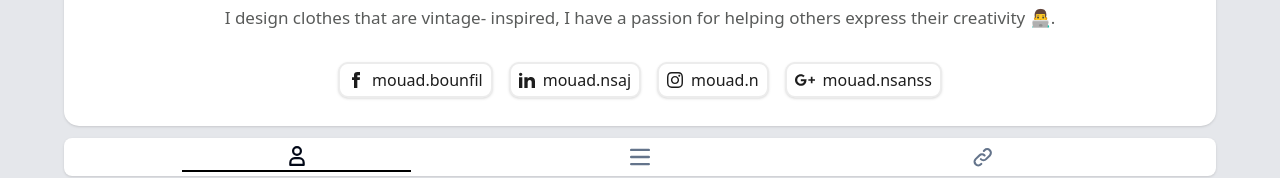
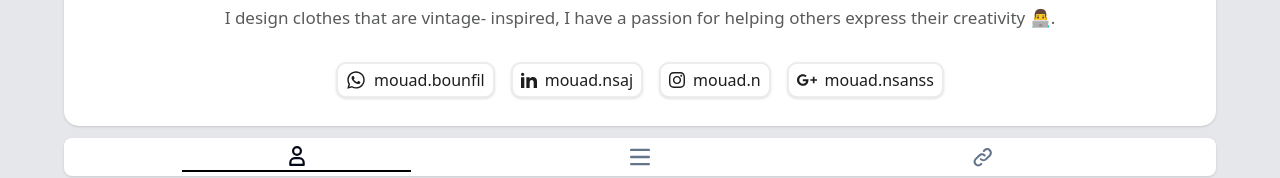
Before and after one commit to mouadlafactory/SwrQrCodeNextJs, a Next.js app: page /profile-v2/1 in a window 1280 px wide. Shown: the part 261-439 px from the top of the page. Built offline with nearby package versions, Linux system fonts and the light colour scheme; no server answers.

Commit message:
link browsers

```diff
--- a/pages/profile-v2/[user].tsx
+++ b/pages/profile-v2/[user].tsx
@@ -6,6 +6,7 @@ import { FaPlus } from "react-icons/fa";
 import { Tabs, TabsContent, TabsList, TabsTrigger } from "@/components/ui/tabs";
 import vcf from "vcf";
 import { RWebShare } from "react-web-share";
+import { FaWhatsapp } from "react-icons/fa";
 
 const ProfilePage: React.FC = () => {
   const router = useRouter();
@@ -95,6 +96,12 @@ const ProfilePage: React.FC = () => {
     window.open(whatsappLink, "_blank");
   };
 
+  const sendMessageWa = () => {
+    const encodedMessage = encodeURIComponent("Hi 👋");
+    const whatsappLink = `https://wa.me/${data?.phone}?text=${encodedMessage}`;
+
+    window.open(whatsappLink, "_blank");
+  };
   if (error) {
     if (error?.response?.status === 300) {
       return (
@@ -190,15 +197,8 @@ const ProfilePage: React.FC = () => {
           </div>
 
           <div className="flex p-2 justify-center items-center  flex-wrap gap-4 mt-6 mb-5">
-            <Button className="animate-fade-right animate-delay-300 flex justify-between items-center gap-2 p-2 bg-white text-[#1d1d1d] border-2 border-solid hover:bg-gray-200 border-[#ececec] rounded-[10px]">
-              <svg
-                xmlns="http://www.w3.org/2000/svg"
-                className="h-4 w-4"
-                fill="currentColor"
-                viewBox="0 0 24 24"
-              >
-                <path d="M9 8h-3v4h3v12h5v-12h3.642l.358-4h-4v-1.667c0-.955.192-1.333 1.115-1.333h2.885v-5h-3.808c-3.596 0-5.192 1.583-5.192 4.615v3.385z" />
-              </svg>
+            <Button onClick={sendMessageWa} className="animate-fade-right animate-delay-300 flex justify-between items-center gap-2 p-2 bg-white text-[#1d1d1d] border-2 border-solid hover:bg-gray-200 border-[#ececec] rounded-[10px]">
+            <FaWhatsapp className="h-5 w-5 " />
               <span className="text-[16px]">mouad.bounfil</span>
             </Button>
             <Button className=" animate-fade-right animate-delay-300 flex justify-between items-center gap-2 p-2 bg-white text-[#1d1d1d] border-2 border-solid hover:bg-gray-200 border-[#ececec] rounded-[10px]">
```
